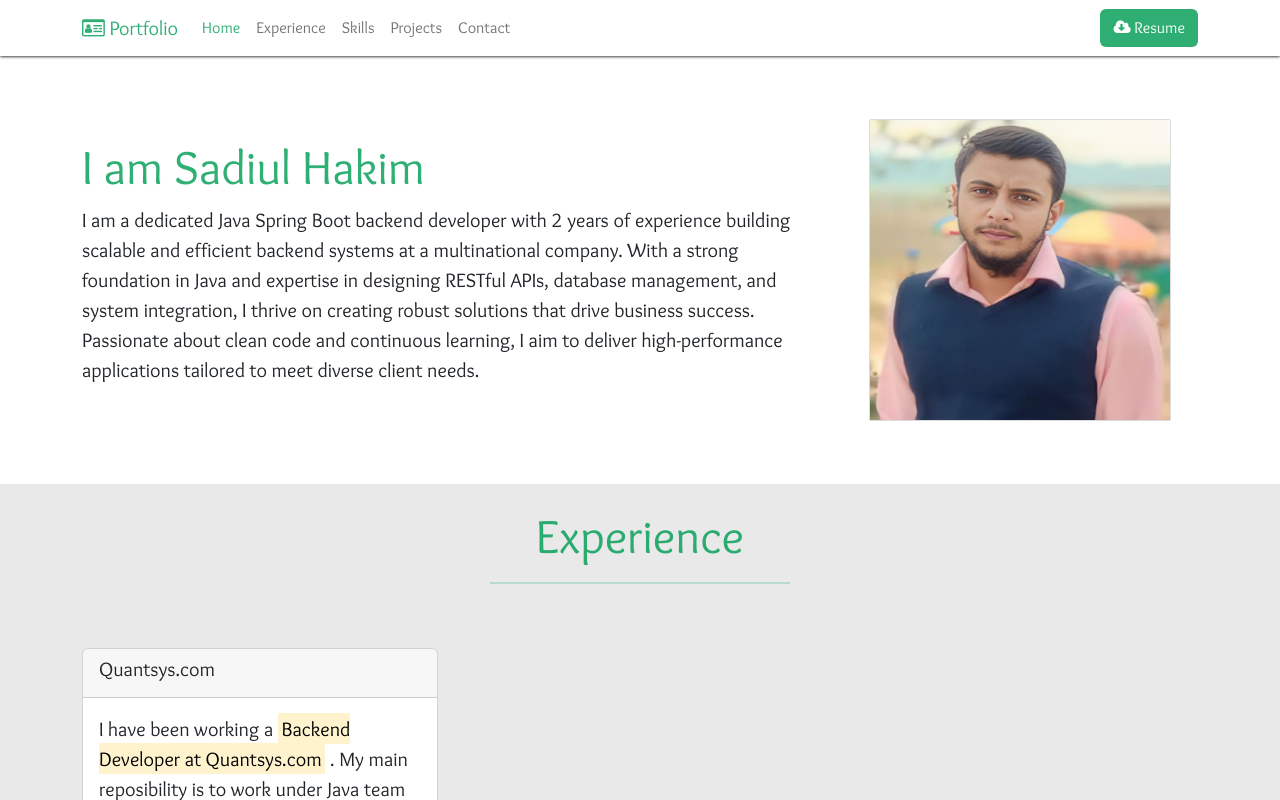
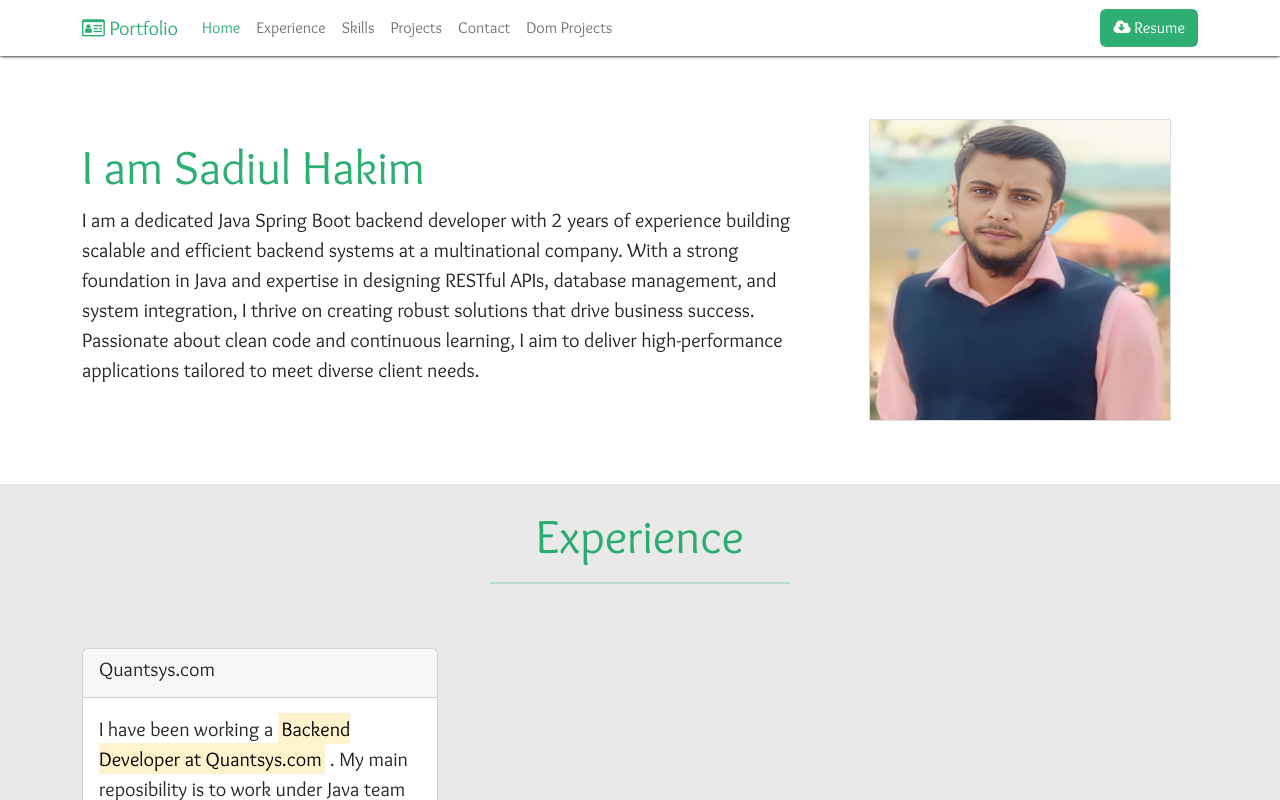
Before and after one commit to sadiul-hakim/My-Portfolio, a plain HTML site: page index.html in a window 1280 px wide. Shown: the top 800 px of the page. Drawn offline with Linux system fonts and the light colour scheme.

Commit message:
Added Dom projects section

```diff
--- a/index.html
+++ b/index.html
@@ -52,6 +52,11 @@
                     <li class="nav-item">
                         <a class="nav-link" aria-current="page" href="#Contact"
                         >Contact</a
+                        >
+                    </li>
+                    <li class="nav-item">
+                        <a class="nav-link" aria-current="page" href="projects.html"
+                        >Dom Projects</a
                         >
                     </li>
                 </ul>
```
